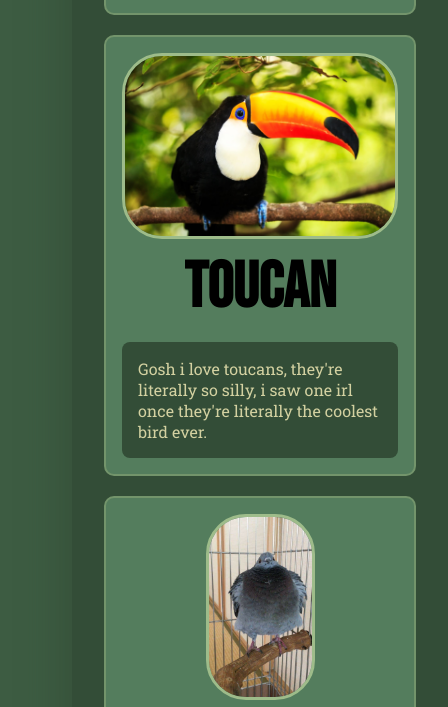
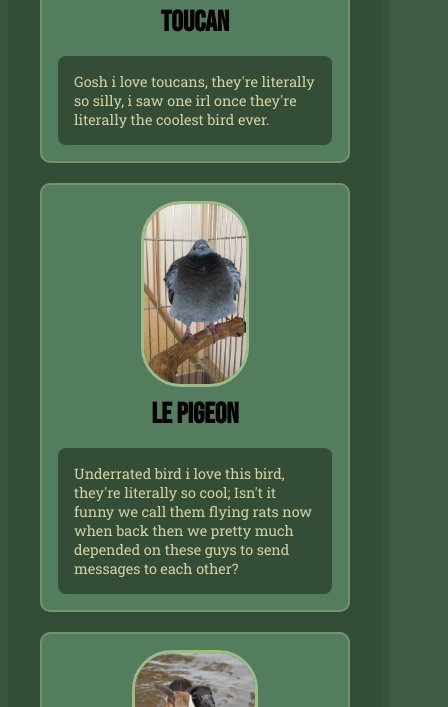
Before and after one commit to hillthebingus/birdday, a plain HTML site: page index.html in a window 390 px wide. Shown: the part 496-1203 px from the top of the page, 448 px wide, since content can reach past the window. Drawn offline with Linux system fonts and the light colour scheme.

Commit message:
Added a media query for screens smaller than 970px

```diff
--- a/styles/classes.css
+++ b/styles/classes.css
@@ -3,6 +3,10 @@
 .wrapper{
 	width: fit-content;
 	height: fit-content;
+	padding: 2rem;
+	background-color: var(--clr-palette-darkest);
+	box-shadow: 0px 0px 50px var(--clr-palette-darkest);
+	border-radius: 10px;
 	margin: auto;
 
 	margin-left: 4rem;
@@ -16,13 +20,10 @@
 	display: flex;
 	flex-wrap: wrap;
 	align-items: stretch;
-	justify-content: space-around;
-	box-shadow: 0px 0px 50px var(--clr-palette-darkest);
+	justify-content: space-evenly;
+	width: 100%;
 
 	gap: 20px;
-	background-color: var(--clr-palette-darkest);
-	padding: 2rem;
-	border-radius: 10px;
 }
 
 .card {
@@ -66,6 +67,7 @@
 .card p {
 	padding: 1rem;
 	font-family: "Roboto Slab", serif;
+	font-size: 1rem;
 	font-weight: 400;
 	margin-block: 0;
 
@@ -77,4 +79,26 @@
 	max-width: 32ch;
 }
 
+@media ( width <= 970px ) {
+	.catalogue-container {
+		flex-direction: column;
+	}
+
+	.card p {
+		font-size: 0.9rem;
+	}
+
+	.card h3 {
+		font-size: 1.8rem;
+	}
+
+	.card img {
+		max-width: 120px;
+	}
+
+	.wrapper {
+		margin: auto;
+	}
+}
+
 /*?reg*/
```
